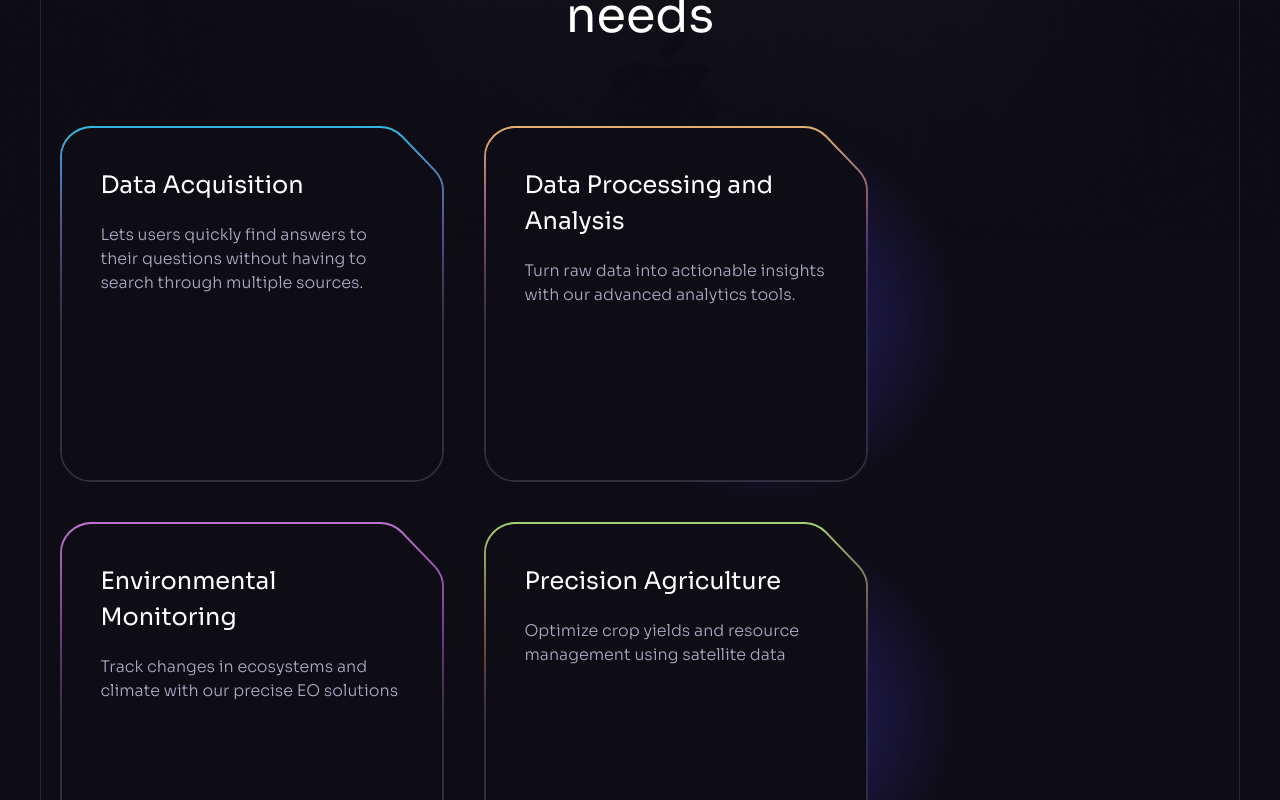
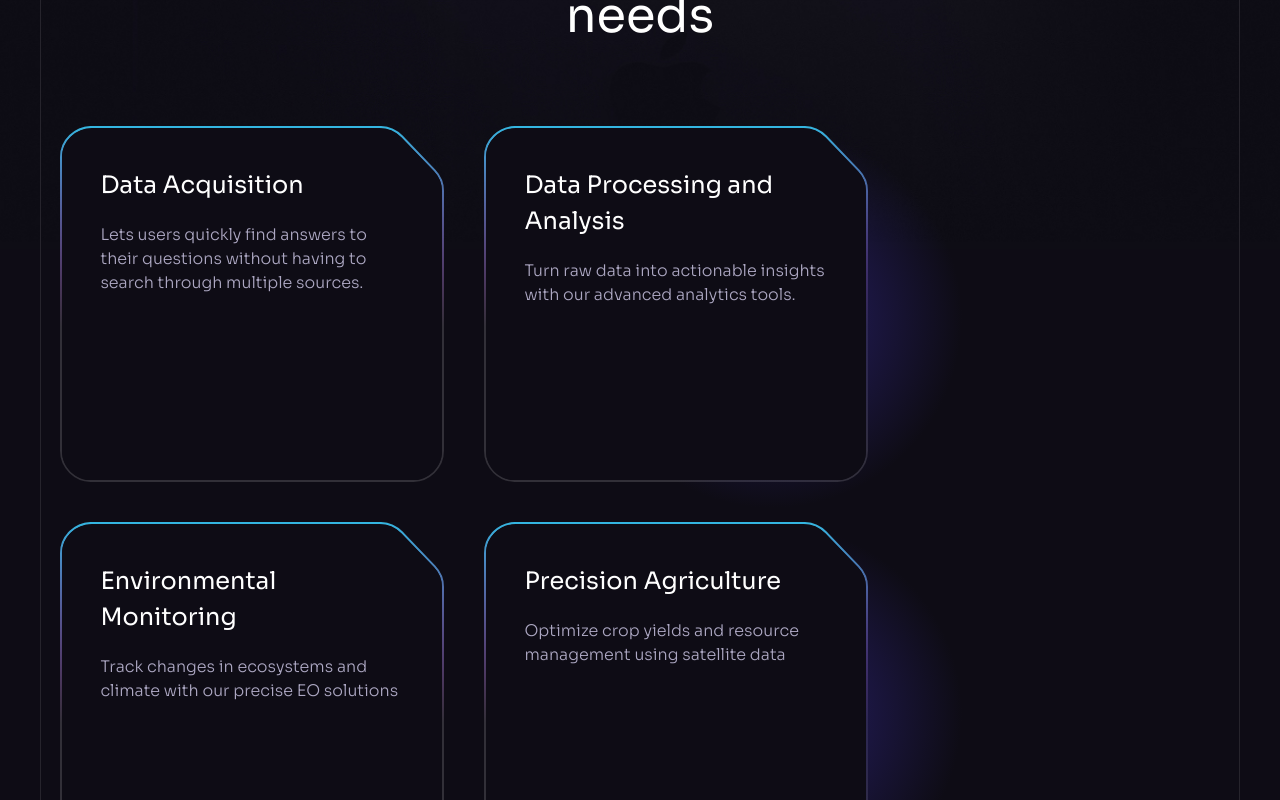
Before and after one commit to namanrana16/hainan-geospace-main, a React (Vite) app: page / in a window 1280 px wide. Shown: the part 1500-2300 px from the top of the page. Built offline with nearby package versions, Linux system fonts and the light colour scheme.

Commit message:
Update Benefits component background image and add new SVG assets

```diff
--- a/src/components/Benefits.jsx
+++ b/src/components/Benefits.jsx
@@ -20,7 +20,7 @@ const Benefits = () => {
             <div
               className="block relative p-0.5 bg-no-repeat bg-[length:100%_100%] md:max-w-[24rem] "
               style={{
-                backgroundImage: `url(${item.backgroundUrl})`, //item.BackgroundUrl
+                backgroundImage: `url(${card1})`, //item.BackgroundUrl
               }}
               key={item.id}
             >
```
Also changed, not shown: 35 other files (tests, documents, lock files or other folders).
